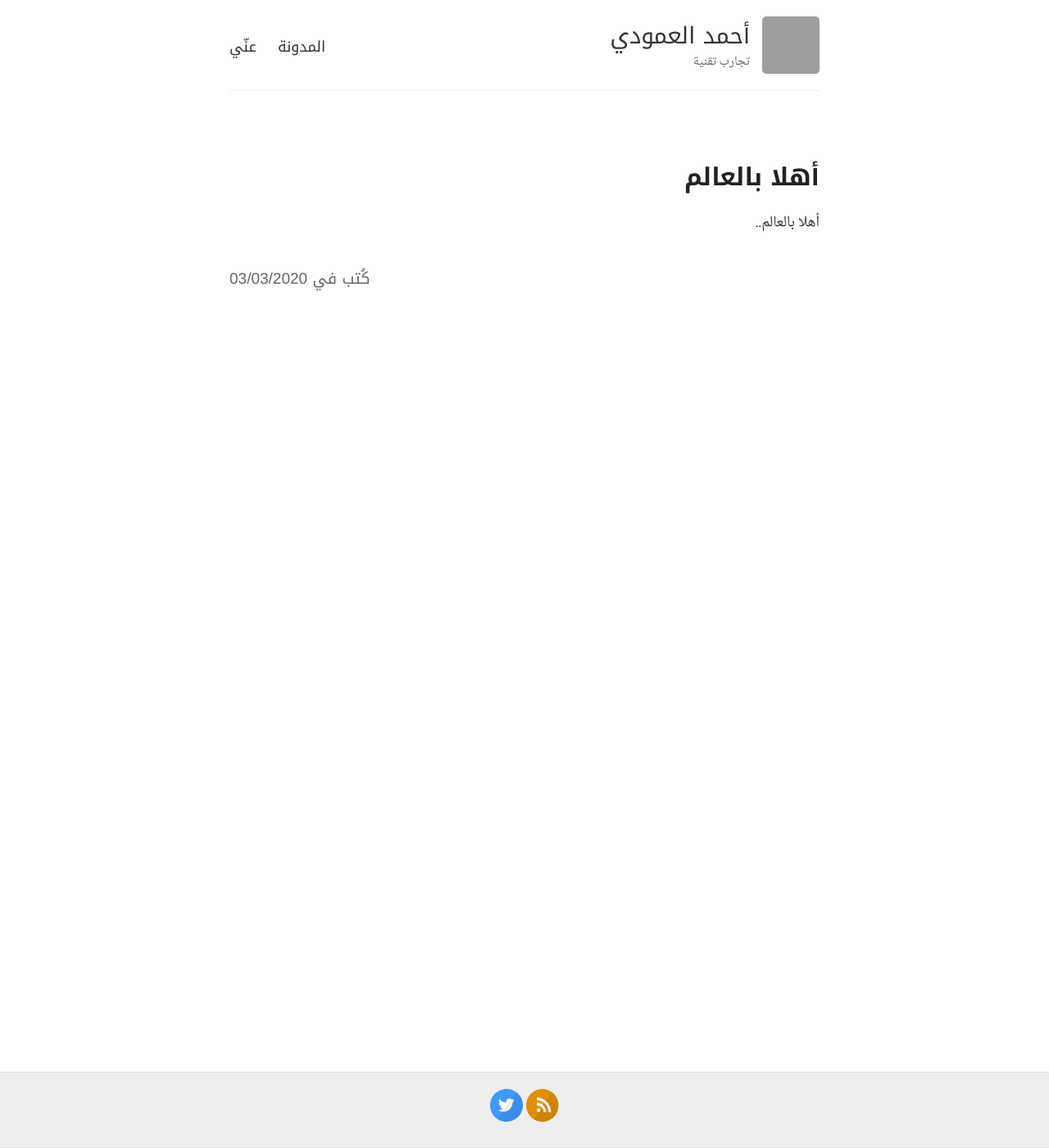
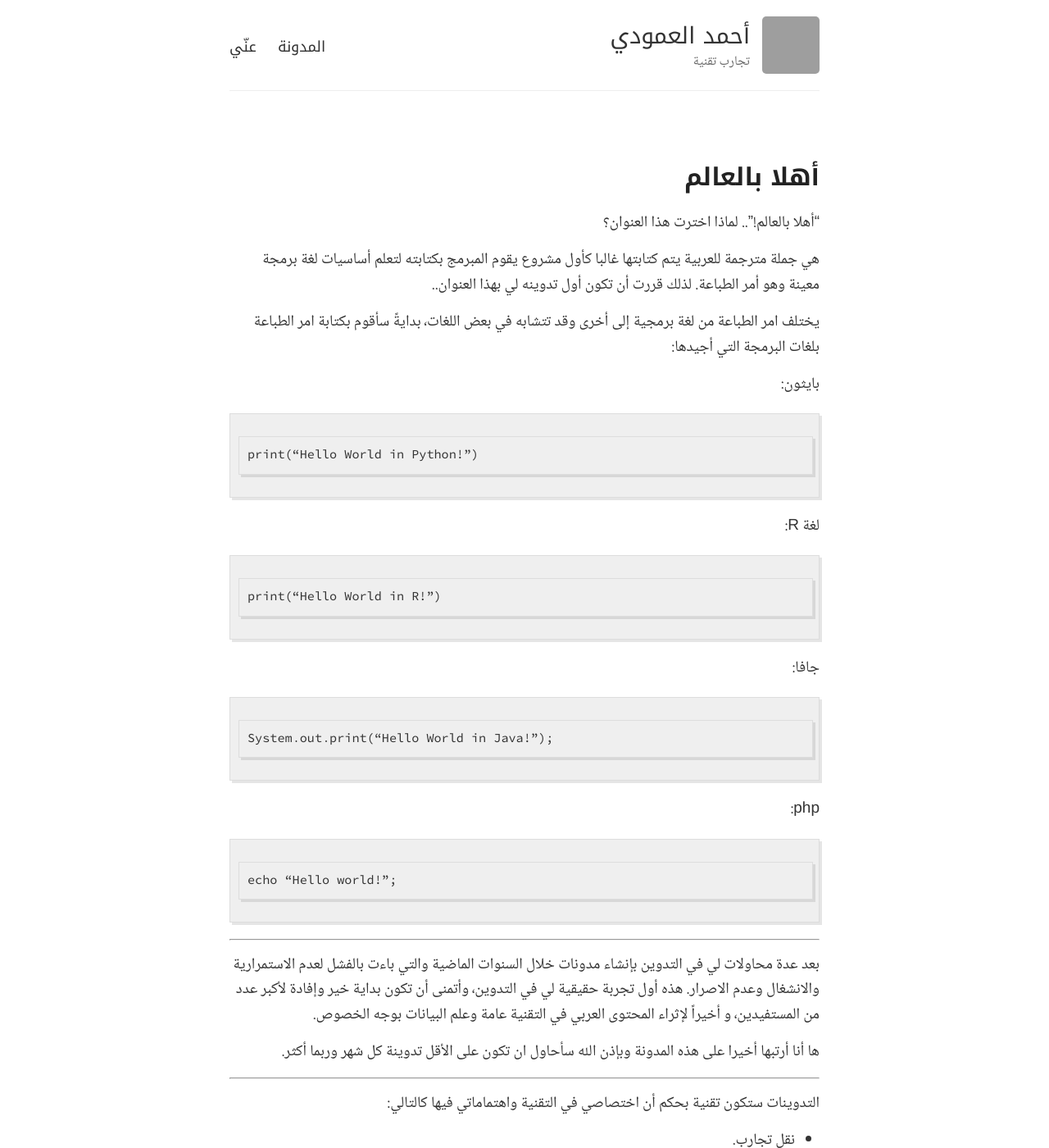
Before and after one commit to ahmadamoudi/ahmadamoudi.github.io, a Jekyll site: the page built from _posts/2020-3-3-HelloWorld.md, in a window 1280 px wide and 1400 px high. Shown: the whole window at 82% size. Built offline with Jekyll 4.4.1, drawn with Linux system fonts in a browser that asks for light colours; comment, search, counter and statistics services are not loaded; some of the changed text lies outside the part shown; grey boxes are pictures that could not be loaded.

Commit message:
Update 2020-3-3-HelloWorld.md

````diff
--- a/_posts/2020-3-3-HelloWorld.md
+++ b/_posts/2020-3-3-HelloWorld.md
@@ -2,5 +2,47 @@
 layout: post
 title: أهلا بالعالم
 ---
+“أهلا بالعالم!”..  لماذا اخترت هذا العنوان؟
 
-أهلا بالعالم..
+هي جملة مترجمة للعربية يتم كتابتها غالبا كأول مشروع يقوم المبرمج بكتابته لتعلم أساسيات لغة برمجة معينة وهو أمر الطباعة.
+لذلك قررت أن تكون أول تدوينه لي بهذا العنوان..
+
+يختلف امر الطباعة من لغة برمجية إلى أخرى وقد تتشابه في بعض اللغات٬ بدايةً سأقوم بكتابة امر الطباعة بلغات البرمجة التي أجيدها:
+
+بايثون:
+```
+print(“Hello World in Python!”)
+```
+
+لغة R:
+```
+print(“Hello World in R!”)
+```
+
+جافا:
+```
+System.out.print(“Hello World in Java!”);
+```
+
+php:
+```
+echo “Hello world!”;
+```
+
+---
+بعد عدة محاولات لي في التدوين بإنشاء مدونات خلال السنوات الماضية والتي باءت بالفشل لعدم الاستمرارية والانشغال وعدم الاصرار.
+هذه أول تجربة حقيقية لي في التدوين٬ وأتمنى أن تكون بداية خير وإفادة لأكبر عدد من المستفيدين٬ و أخيراً لإثراء المحتوى العربي في التقنية عامة وعلم البيانات بوجه الخصوص.
+
+ها أنا أرتبها أخيرا على هذه المدونة وبإذن الله سأحاول ان تكون على الأقل تدوينة كل شهر وربما أكثر.
+
+---
+التدوينات ستكون تقنية بحكم أن اختصاصي في التقنية واهتماماتي فيها كالتالي:
+
+- نقل تجارب.
+- شرح مشاريع عملت عليها.
+- علم البيانات.
+- أمن المعلومات.
+
+
+----
+فضلت ان يكون تصميم المدونة بسيط قدر الإمكان٬ والتركيز على جودة المحتوى٬ ومازال الموقع تحت التطوير######.
````
